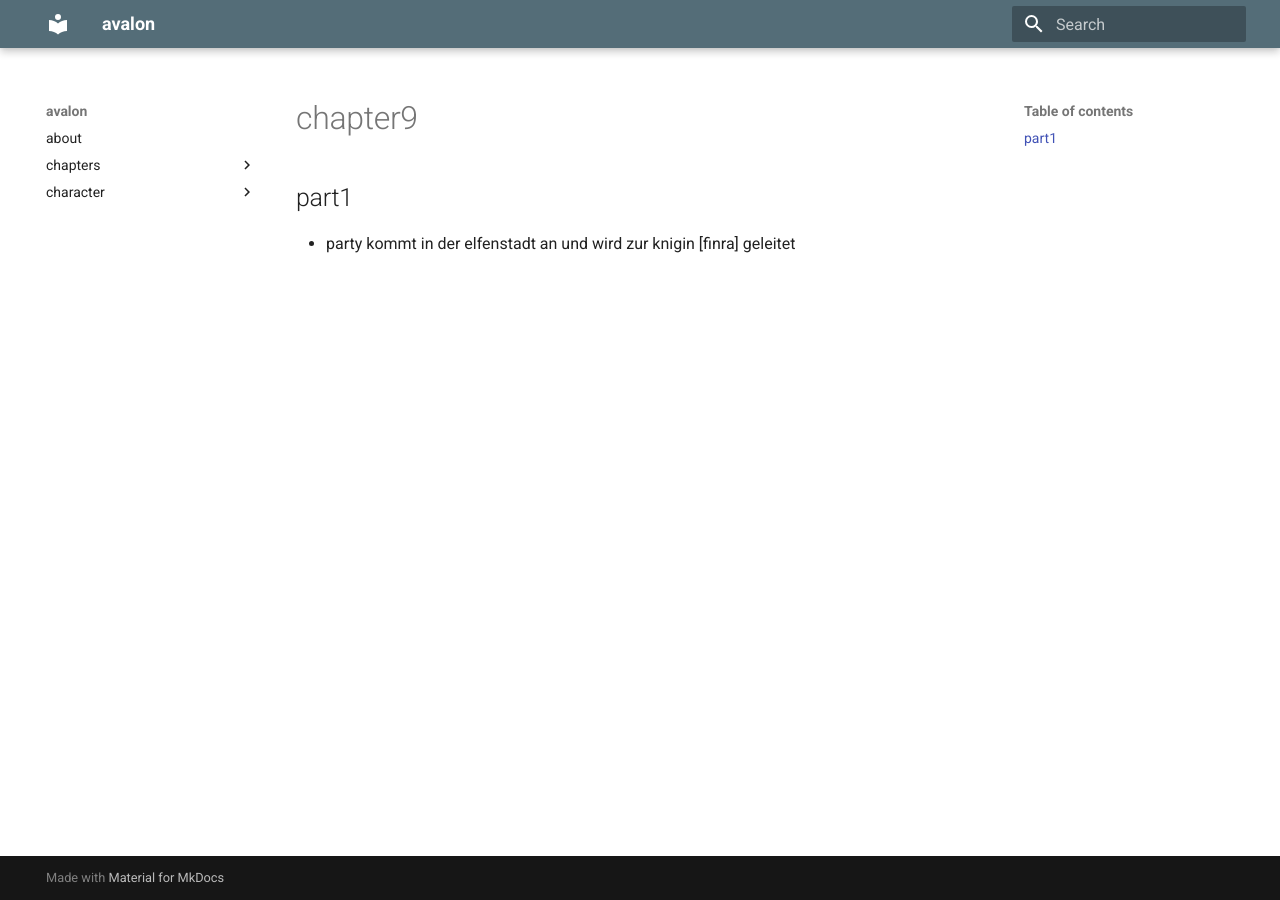
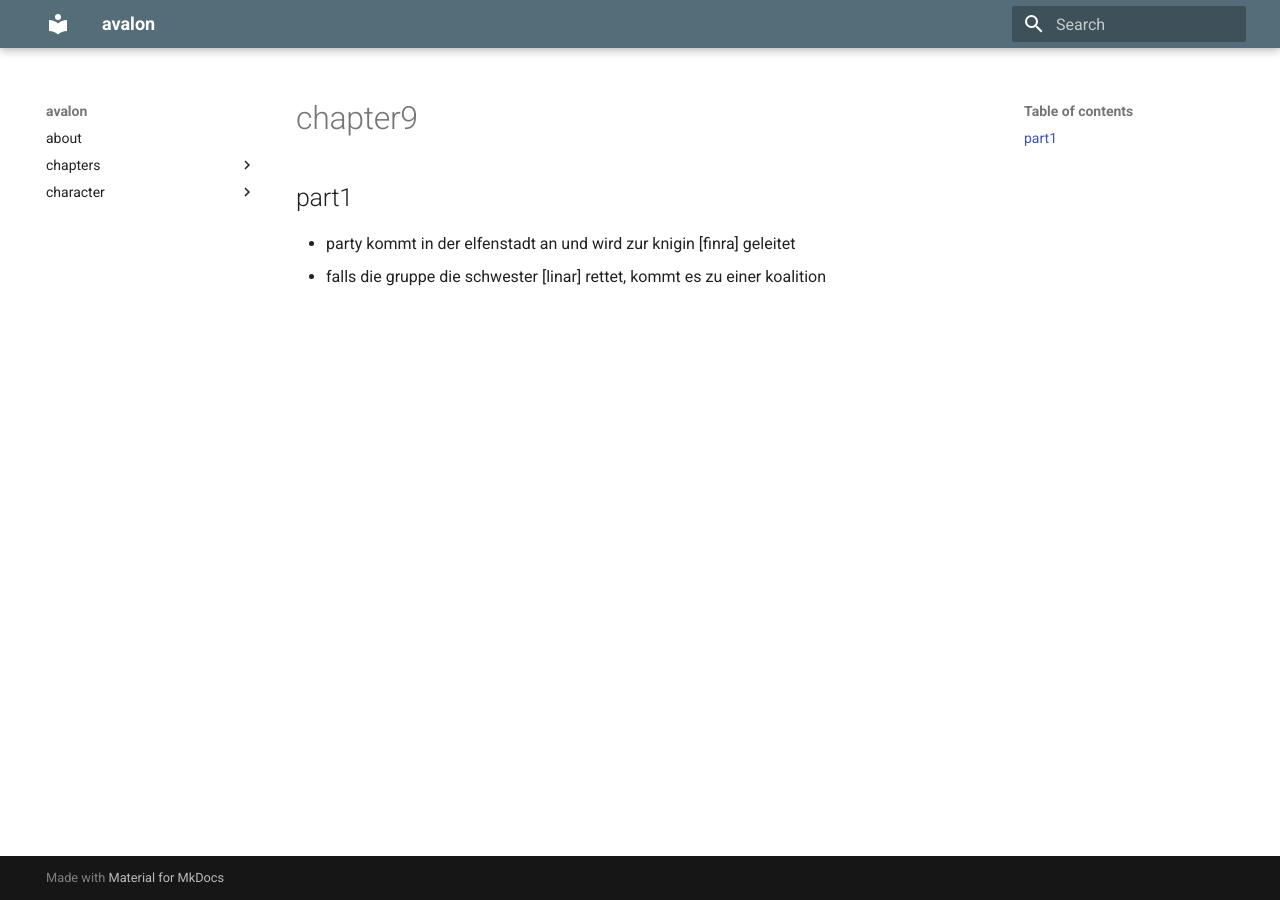
Before and after one commit to mkdocs-pnp/avalon, an MkDocs documentation site: the page built from docs/chapter/chapter9.md, in a window 1280 px wide. Built offline with MkDocs 1.6.1 and Material for MkDocs 9.7.7, drawn with Linux system fonts in a browser that asks for light colours.

Commit message:
Update chapter9.md

```diff
--- a/docs/chapter/chapter9.md
+++ b/docs/chapter/chapter9.md
@@ -3,3 +3,4 @@
 ## part1
 
 * party kommt in der elfenstadt an und wird zur knigin [finra] geleitet
+* falls die gruppe die schwester [linar] rettet, kommt es zu einer koalition
```
